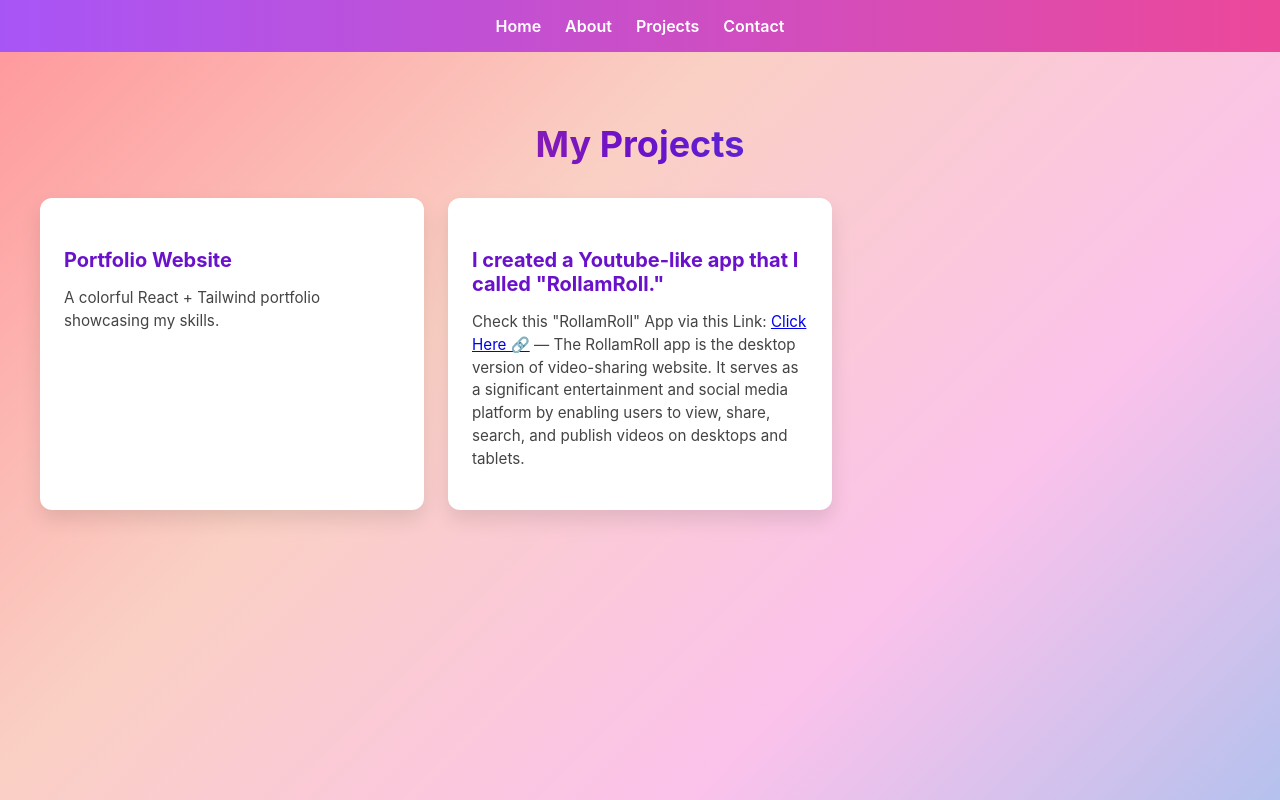
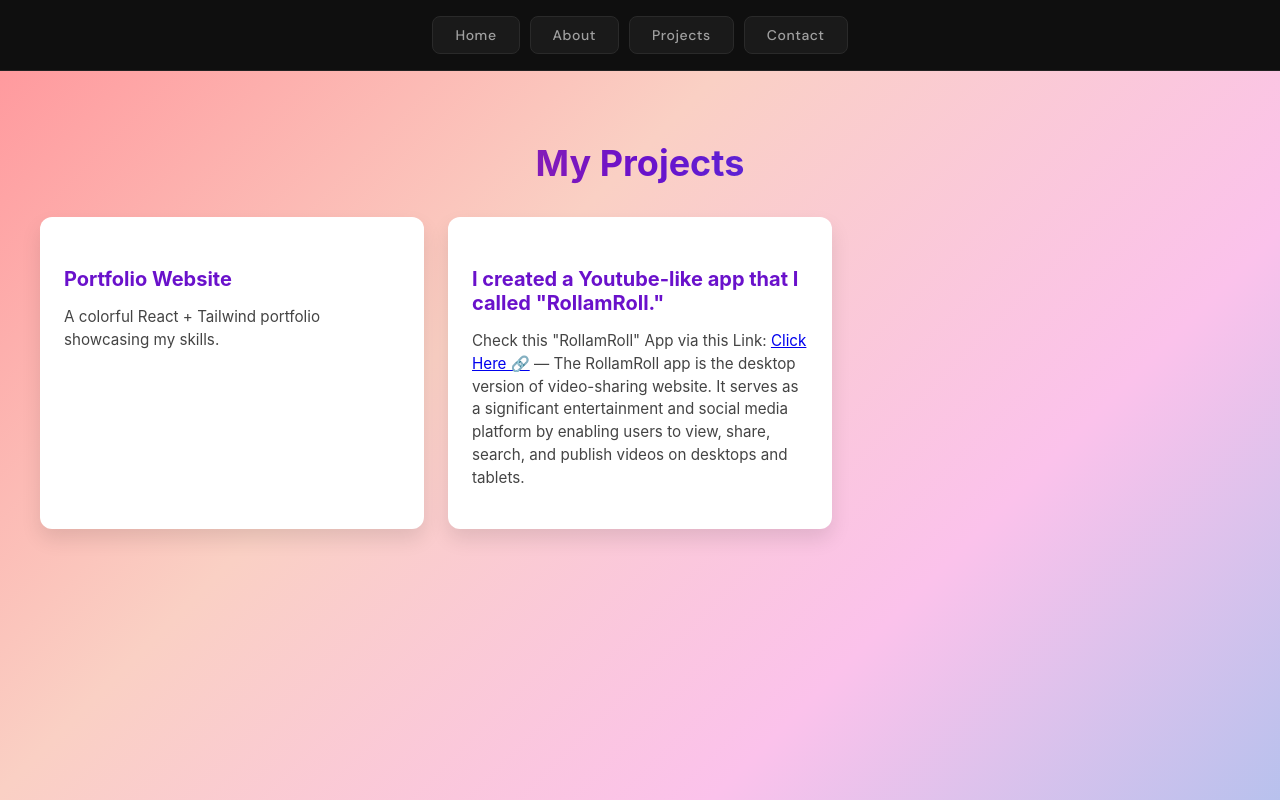
Before and after one commit to LAXMINARAYAN-RAJBHAR/my-portfolio, a React (Create React App) app: page /my-portfolio/projects in a window 1280 px wide. Shown: the top 800 px of the page. Built offline with nearby package versions, Linux system fonts and the light colour scheme.

Commit message:
update: new chnages

```diff
--- a/src/components/Navbar.css
+++ b/src/components/Navbar.css
@@ -1,31 +1,42 @@
+@import url('https://fonts.googleapis.com/css2?family=DM+Sans:wght@400;500;600&display=swap');
+
 .navbar {
-  background: linear-gradient(to right, #a855f7, #ec4899); /* purple to pink */
-  padding: 1rem;
-  box-shadow: 0 4px 6px rgba(0,0,0,0.1);
+  display: flex;
+  justify-content: center;
+  align-items: center;
+  padding: 16px 32px;
+  background: #0f0f0f;
+  border-bottom: 1px solid #222;
 }
 
 .navbar-links {
   display: flex;
-  flex-direction: column; /* stack vertically on small screens */
+  flex-direction: row;
+  gap: 10px;
   align-items: center;
-  gap: 1rem;
-}
-
-@media (min-width: 768px) {
-  .navbar-links {
-    flex-direction: row; /* horizontal on medium+ screens */
-    justify-content: center;
-    gap: 1.5rem;
-  }
 }
 
 .nav-link {
-  color: white;
-  font-weight: 600;
+  font-family: 'DM Sans', sans-serif;
+  font-size: 14px;
+  font-weight: 500;
+  letter-spacing: 0.04em;
   text-decoration: none;
-  transition: color 0.2s ease;
+  color: #a0a0a0;
+  background: #1a1a1a;
+  padding: 9px 22px;
+  border-radius: 8px;
+  border: 1px solid #2a2a2a;
+  transition: all 0.2s ease;
 }
 
 .nav-link:hover {
-  color: #fcd34d; /* yellow hover */
+  color: #ffffff;
+  background: #262626;
+  border-color: #444;
+  transform: translateY(-1px);
 }
+
+.nav-link:active {
+  transform: translateY(0px);
+}
--- a/src/components/Navbar.js
+++ b/src/components/Navbar.js
@@ -1,6 +1,6 @@
 import React from "react";
 import { Link } from "react-router-dom";
-import "./Navbar.css"; // Import the CSS file
+import "./Navbar.css";
 
 function Navbar() {
   return (
```
